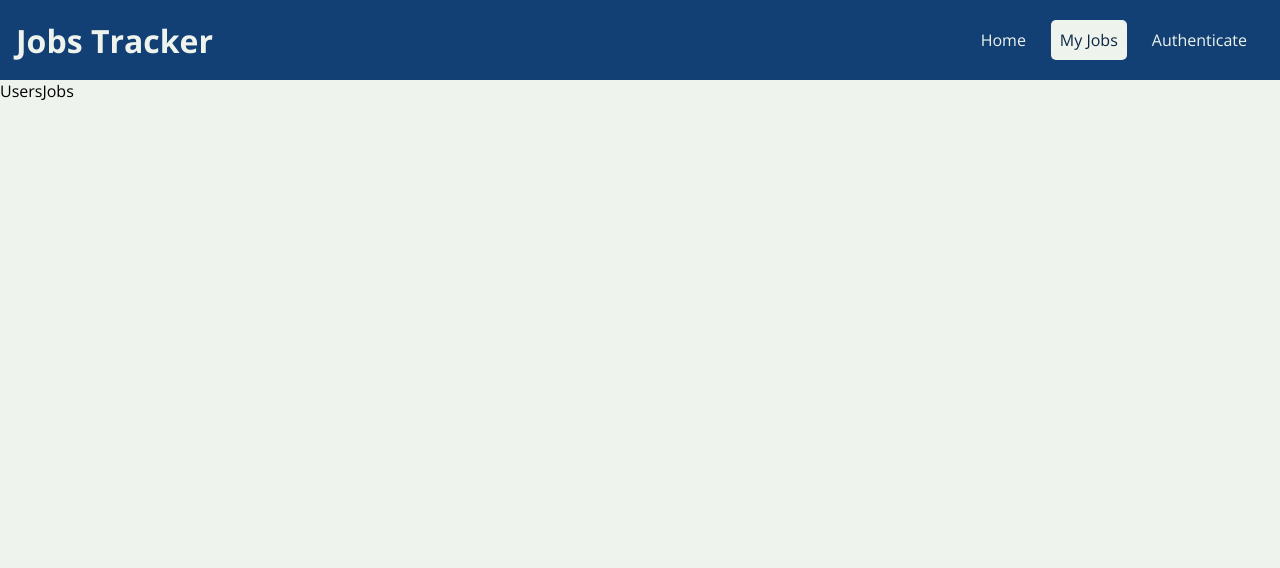
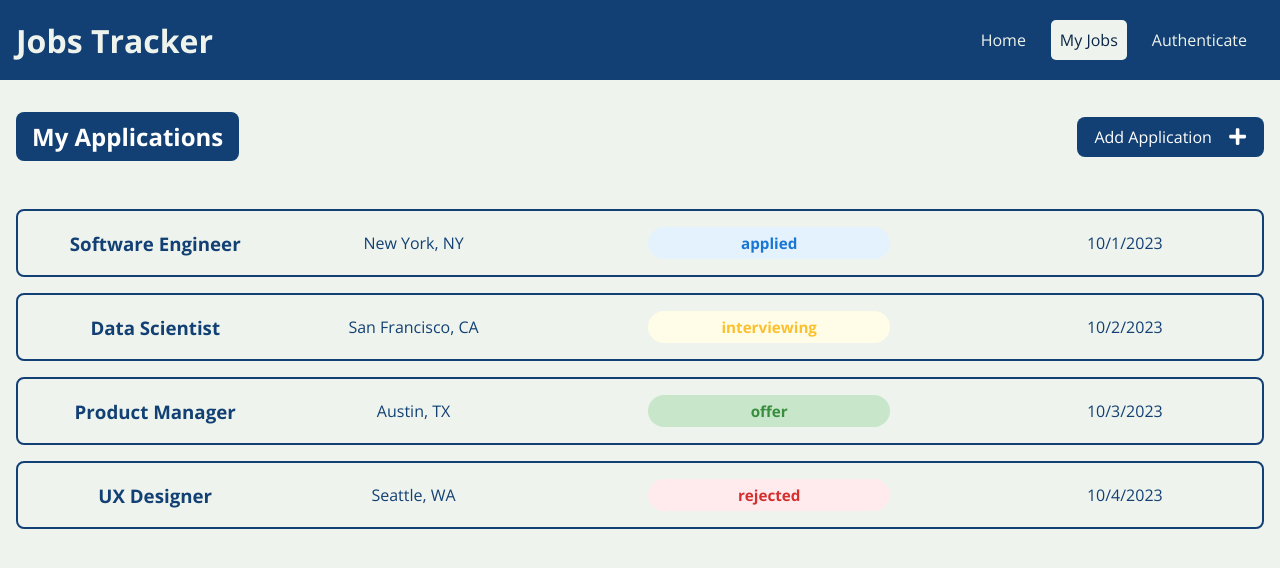
Before and after one commit to FedericoPiazzolla/job-tracker-mern, a React (Vite) app in the folder client/: page /u1/jobs in a window 1280 px wide. Shown: the top 568 px of the page. Built offline with nearby package versions, Linux system fonts and the light colour scheme.

Commit message:
add: JobCard component and style

```diff
--- a/client/src/App.jsx
+++ b/client/src/App.jsx
@@ -5,6 +5,7 @@ import ShowUserJob from "./jobs/pages/ShowUserJob";
 import MainNavigation from "./shared/components/Navigation/MainNavigation";
 import LandingPage from "./jobs/pages/LandingPage";
 import Auth from "./user/pages/Auth";
+import NewJob from "./jobs/pages/NewJob";
 
 function App() {
   return (
@@ -14,7 +15,8 @@ function App() {
         <Routes>
           <Route path="/" element={<LandingPage />} />
           <Route path="/u1/jobs" element={<UsersJobs />} />
-          <Route path="/u1/jobs/j1" element={<ShowUserJob />} />{" "}
+          <Route path="/u1/jobs/j1" element={<ShowUserJob />} />
+          <Route path="/jobs/u1/new" element={<NewJob />} />
           {/*da sostituire con job id reale preso dl database */}
           <Route path="/auth" element={<Auth />} />
           {/* Add more routes as needed */}
--- /dev/null
+++ b/client/src/jobs/components/JobCard.jsx
@@ -0,0 +1,27 @@
+import React from "react";
+import "./style/JobCard.css";
+
+const statusClass = {
+  applied: "status-applied",
+  interviewing: "status-interviewing",
+  offer: "status-offer",
+  rejected: "status-rejected",
+};
+
+const JobCard = (props) => {
+  const statusKey = props.status?.toLowerCase();
+  return (
+    <li key={props.id} className="user-jobs__item">
+      <h3 className="user-jobs__item-title">{props.title}</h3>
+      <p className="user-jobs__item-location">{props.location}</p>
+      <p className={`user-jobs__item-status ${statusClass[statusKey] || ""}`}>
+        {props.status}
+      </p>
+      <p className="user-jobs__item-date">
+        {new Date(props.date).toLocaleDateString()}
+      </p>
+    </li>
+  );
+};
+
+export default JobCard;
--- /dev/null
+++ b/client/src/jobs/components/style/JobCard.css
@@ -0,0 +1,67 @@
+.user-jobs__item {
+  display: flex;
+  flex-direction: column;
+  align-items: stretch;
+  width: 100%;
+  padding: 1rem;
+  border-radius: 0.5rem;
+  background-color: light;
+  border: 2px solid var(--primary-color);
+  margin-bottom: 1rem;
+  gap: 0.7rem;
+  color: var(--primary-color);
+}
+
+.user-jobs__item > * {
+  flex: none;
+  min-width: 0;
+  max-width: 100%;
+  text-align: center;
+}
+
+.user-jobs__item-status {
+  display: inline-flex;
+  align-items: center;
+  justify-content: center;
+  min-width: 7.5rem;
+  max-width: 7.5rem;
+  height: 2rem;
+  border-radius: 2rem;
+  font-size: 0.95rem;
+  font-weight: bold;
+  padding: 0 0.5rem;
+  box-sizing: border-box;
+  text-align: center;
+  white-space: nowrap;
+  margin: 0 auto;
+}
+
+/* Status color variants */
+.user-jobs__item-status.status-applied {
+  background: #e3f2fd;
+  color: #1976d2;
+}
+.user-jobs__item-status.status-interviewing {
+  background: #fffde7;
+  color: #fbc02d;
+}
+.user-jobs__item-status.status-offer {
+  background: #c8e6c9;
+  color: #388e3c;
+}
+.user-jobs__item-status.status-rejected {
+  background: #ffebee;
+  color: #d32f2f;
+}
+
+@media (min-width: 768px) {
+  .user-jobs__item {
+    flex-direction: row;
+    align-items: center;
+    gap: 1rem;
+  }
+  .user-jobs__item > * {
+    flex: 1 1 0;
+    max-width: 20%;
+  }
+}
--- /dev/null
+++ b/client/src/jobs/pages/NewJob.jsx
@@ -0,0 +1,7 @@
+import React from "react";
+
+const NewJob = () => {
+  return <div>NewJob</div>;
+};
+
+export default NewJob;
--- a/client/src/jobs/pages/UsersJobs.jsx
+++ b/client/src/jobs/pages/UsersJobs.jsx
@@ -1,6 +1,11 @@
 import React from "react";
 
+import { NavLink } from "react-router-dom";
+import JobCard from "../components/JobCard";
+
 import "./style/UsersJobs.css";
+
+import { FaPlus } from "react-icons/fa";
 
 const DUMMY_JOBS = [
   {
@@ -27,10 +32,57 @@ const DUMMY_JOBS = [
     salary: "$120,000 - $140,000",
     creator: "u1",
   },
+  {
+    id: "j3",
+    title: "Product Manager",
+    description: "Lead product development and strategy.",
+    website: "https://example.com",
+    company: "Tech Corp",
+    location: "Austin, TX",
+    status: "offer",
+    date: "2023-10-03",
+    salary: "$110,000 - $130,000",
+    creator: "u1",
+  },
+  {
+    id: "j4",
+    title: "UX Designer",
+    description: "Design user-friendly interfaces and experiences.",
+    website: "https://example.com",
+    company: "Tech Corp",
+    location: "Seattle, WA",
+    status: "rejected",
+    date: "2023-10-04",
+    salary: "$90,000 - $110,000",
+    creator: "u1",
+  },
 ];
 
 const UsersJobs = () => {
-  return <div className="user-jobs">UsersJobs</div>;
+  return (
+    <div className="user-jobs">
+      <div className="user-jobs__header">
+        <h2 className="user-jobs__title">My Applications</h2>
+        <NavLink to="/jobs/u1/new" className="user-jobs__add-button">
+          Add Application{" "}
+          <span>
+            <FaPlus />
+          </span>
+        </NavLink>
+      </div>
+      <ul className="user-jobs__list">
+        {DUMMY_JOBS.map((job) => (
+          <JobCard
+            id={job.id}
+            title={job.title}
+            location={job.location}
+            status={job.status}
+            date={job.date}
+          />
+        ))}
+      </ul>
+    </div>
+  );
 };
 
 export default UsersJobs;
--- a/client/src/jobs/pages/style/UsersJobs.css
+++ b/client/src/jobs/pages/style/UsersJobs.css
@@ -3,3 +3,71 @@
   margin-top: 5rem;
   height: calc(100vh - 5rem);
 }
+
+.user-jobs__header {
+  display: flex;
+  flex-direction: row;
+  align-items: center;
+  justify-content: space-between;
+  padding: 2rem 1rem;
+  color: var(--primary-color);
+}
+
+.user-jobs__header h2 {
+  padding: 0.5rem 1rem;
+  background-color: var(--primary-color);
+  color: white;
+  border-radius: 0.5rem;
+}
+
+.user-jobs__add-button {
+  display: flex;
+  align-items: center;
+  justify-content: center;
+  gap: 0.5rem;
+  padding: 0.5rem 1rem;
+  background-color: var(--primary-color);
+  color: white;
+  border-radius: 0.5rem;
+  cursor: pointer;
+  text-decoration: none;
+  border: none;
+  font-size: 1rem;
+  border: 1px solid transparent;
+}
+.user-jobs__add-button span {
+  display: flex;
+  align-items: center;
+  margin-left: 0.5rem;
+  font-size: 1.2em;
+}
+
+.user-jobs__add-button:hover {
+  background-color: var(--background-color);
+  border: 1px solid var(--primary-color);
+  color: var(--primary-color);
+}
+
+.user-jobs__list {
+  list-style: none;
+  padding: 1rem;
+  margin: 0;
+  max-height: 21rem;
+  overflow-y: scroll;
+  position: relative;
+  scrollbar-width: auto;
+  scrollbar-color: var(--primary-color);
+}
+
+/* Chrome, Edge, Safari */
+.user-jobs__list::-webkit-scrollbar {
+  width: .4rem;
+  background: #e0e0e0;
+}
+.user-jobs__list::-webkit-scrollbar-thumb {
+  background: var(--primary-color);
+  border-radius: 1rem;
+}
+.user-jobs__list::-webkit-scrollbar-track {
+  background: var(--background-color);
+}
```
